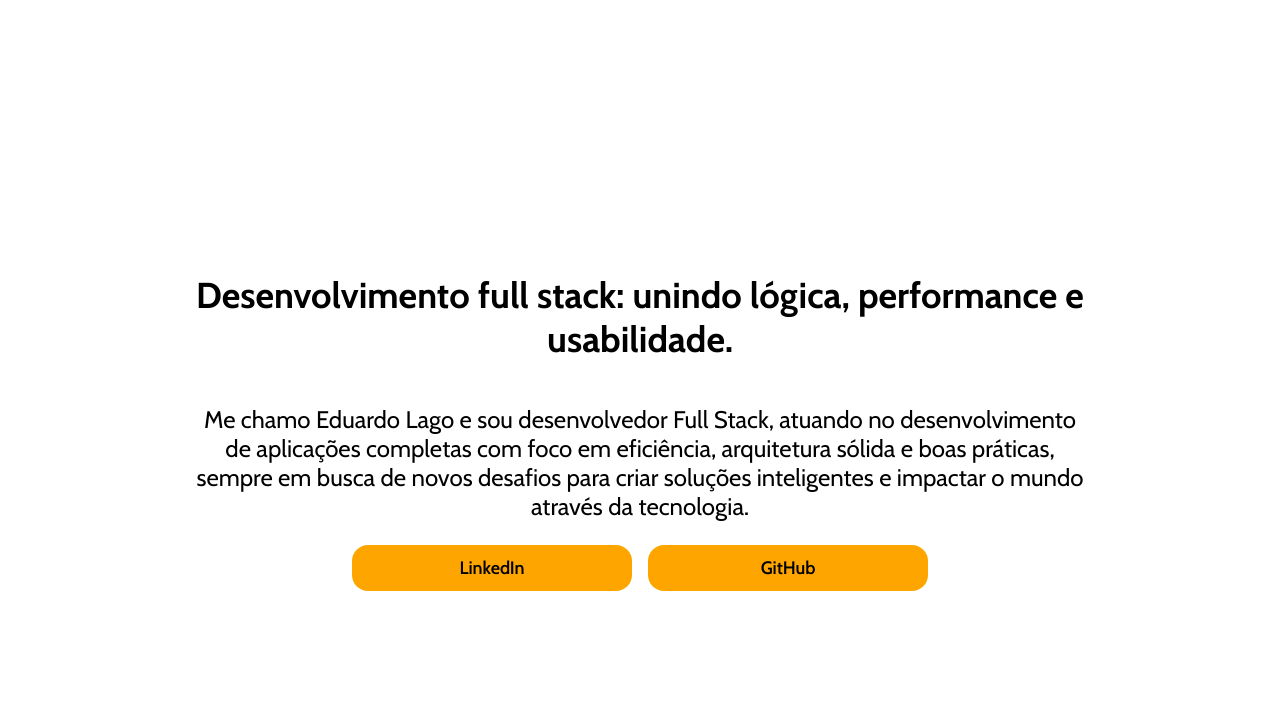
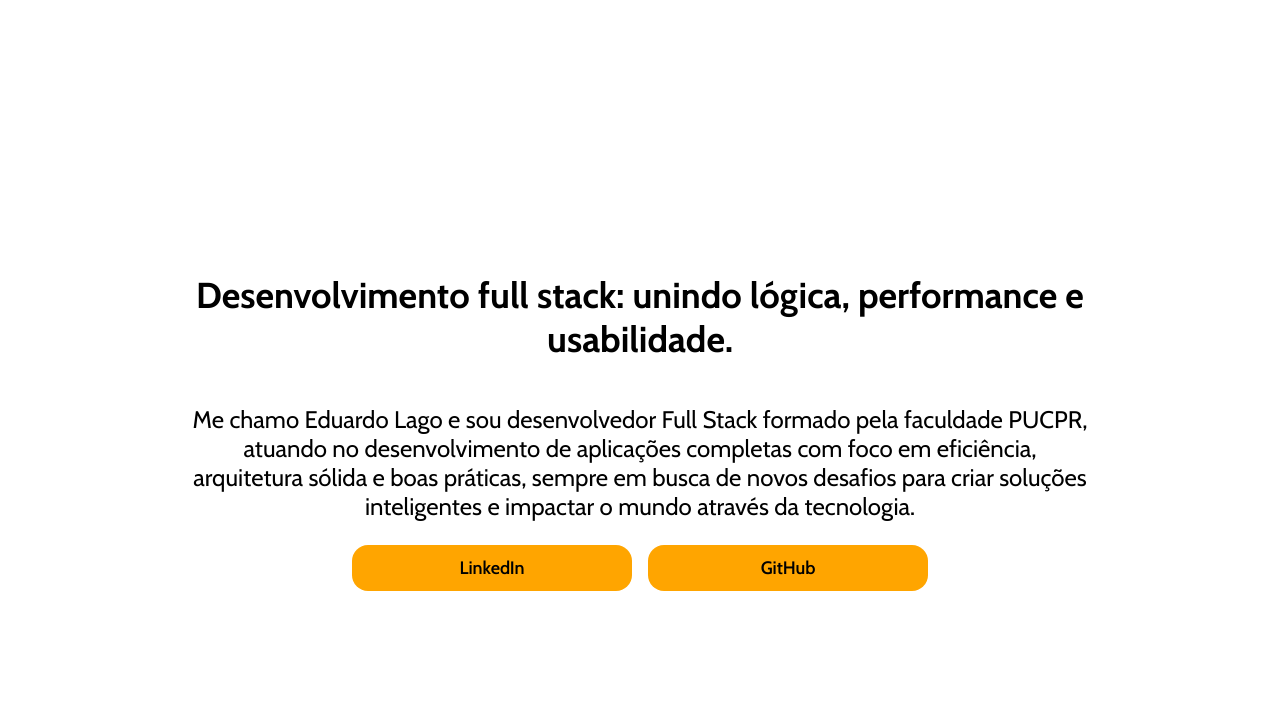
Before and after one commit to Edulago/portfolio, a plain HTML site: page index.html in a window 1280 px wide. Shown: the part 82-800 px from the top of the page. Drawn offline with nearby package versions, Linux system fonts and the light colour scheme.

Commit message:
Ajustes 4

```diff
--- a/index.html
+++ b/index.html
@@ -23,7 +23,7 @@
     <main>
         <section class="section_apresentacao" id="apresentacao">
             <h1 class="apresentacao_titulo">Desenvolvimento full stack: unindo lógica, performance e usabilidade.</h1>
-            <p class="apresentacao_texto">Me chamo Eduardo Lago e sou desenvolvedor Full Stack, atuando no
+            <p class="apresentacao_texto">Me chamo Eduardo Lago e sou desenvolvedor Full Stack formado pela faculdade PUCPR, atuando no
                 desenvolvimento de aplicações completas com foco em eficiência, arquitetura sólida e boas práticas,
                 sempre em busca de novos desafios para criar soluções inteligentes e impactar o mundo através da
                 tecnologia.</p>
```
